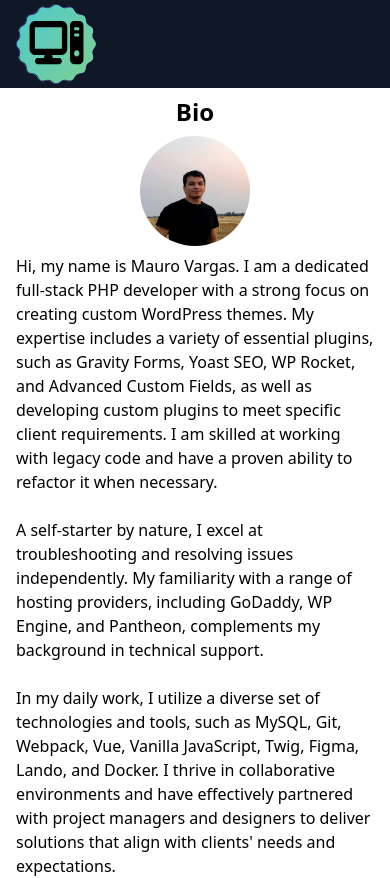
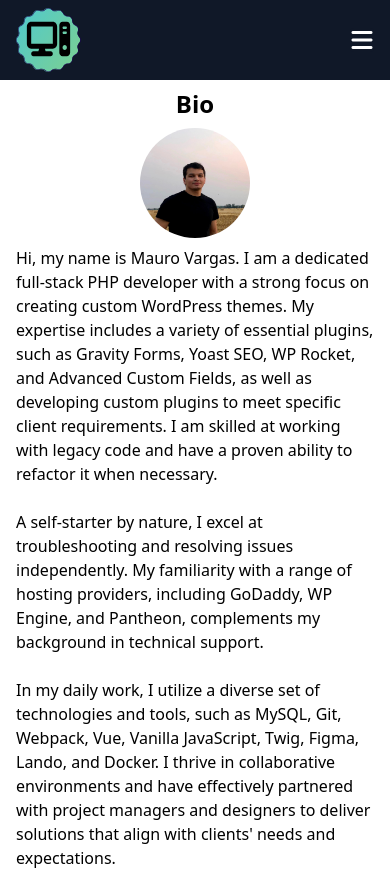
Before and after one commit to mauro1477/Professional-Portfolio-2, a Vue app: page / in a window 390 px wide. Shown: the top 878 px of the page. Built offline with nearby package versions, Linux system fonts and the light colour scheme.

Commit message:
Touching up Navbar styles

```diff
--- a/src/components/Navbar.vue
+++ b/src/components/Navbar.vue
@@ -1,14 +1,14 @@
 <template>
 	<header class="flex justify-center bg-gray-900">
-		<div class="sm:flex sm:justify-between items-center sm:items-center sm:px-4 sm:pt-3 max-w-7xl w-1/1">
-			<div class="flex items-center justify-between px-4 py-1 sm:p-0">
+		<div class="sm:flex sm:justify-between items-center sm:items-center sm:px-4 sm:pt-3 sm:pb-2 max-w-7xl w-1/1">
+			<div class="flex items-center justify-between px-4 py-2 sm:p-0">
 			<div>
-			<img class="h-20" src="../assets/images/mauros-logo-v1.svg" alt="Mauro website Offical Logo" >
+			<img class="h-16" src="../assets/images/mauros-logo-v1.svg" alt="Mauro website Offical Logo" >
 		</div>
 		<div class="sm:hidden">
 			<button @click="isOpen = !isOpen" type="button" class="flex justify-center items-center bg-gray-900 text-gray-500 focus:outline-none w-6 h-6 rounded-sm">
-				<i v-if="!isOpen" class="fa-solid fa-bars text-gray-900"></i>
-				<i v-if="isOpen"  class="fa-solid fa-xmark-large text-gray-900"></i>
+				<i v-if="!isOpen" class="fa-solid fa-bars text-white text-2xl"></i>
+				<i v-if="isOpen"  class="fa-solid fa-xmark-large text-white text-2xl"></i>
 			</button>
 		</div>
 		</div class="">
```
